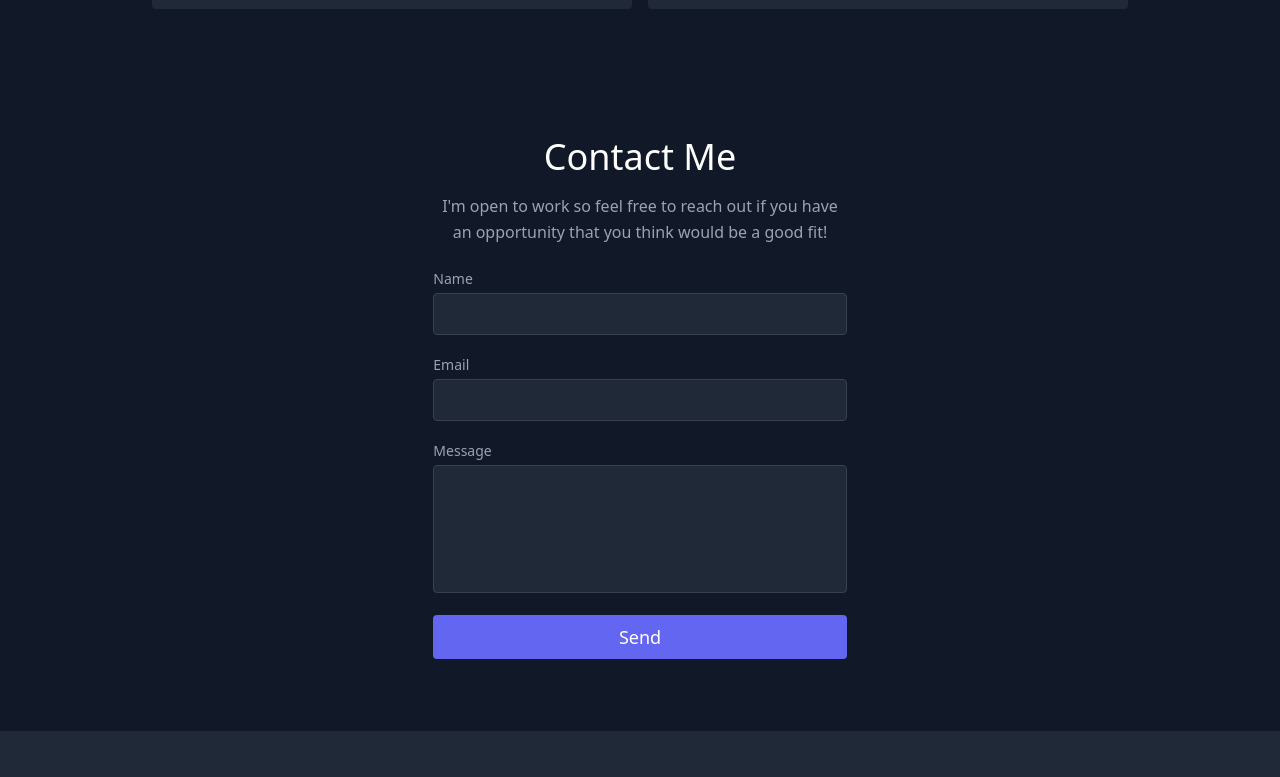
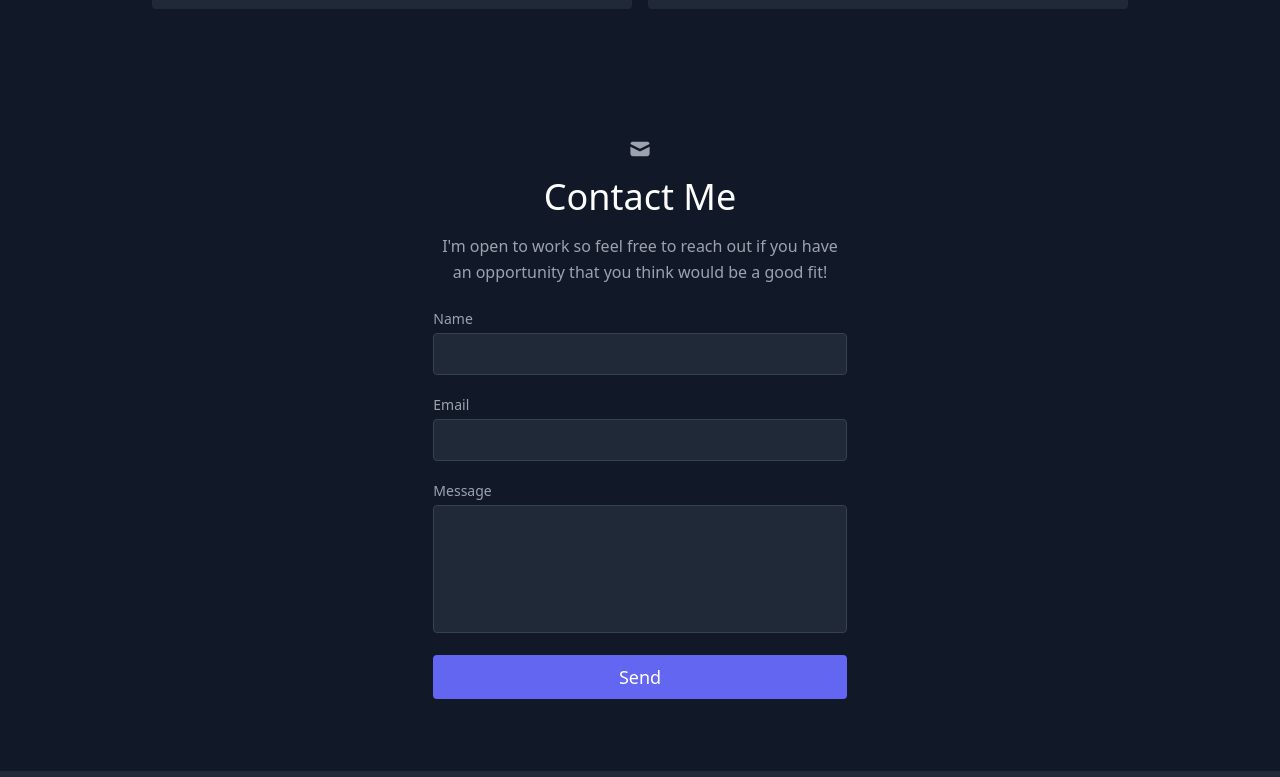
Before and after one commit to zoranbajic/portfolio-site, a React app: page / in a window 1280 px wide. Shown: the part 1938-2715 px from the top of the page. Built offline with nearby package versions, Linux system fonts and the light colour scheme.

Commit message:
style: add email validation to contact and style about and contact

```diff
--- a/client/components/About.js
+++ b/client/components/About.js
@@ -8,9 +8,10 @@
         <div className='lg:flex-grow md:w-1/2 lg:pr-24 md:pr-16 flex flex-col md:items-start md:text-left mb-16 md:mb-0 items-center text-center'>
           <h1 className='title-font sm:text-4xl text-3xl mb-4 font-medium text-white'>
             Hi, I'm Zoran
-            <br className='lg:inline-block' />
+          </h1>
+          <h3 className='text-2xl text-white mb-4'>
             I'm a fullstack developer who loves to build private, secure apps.
-          </h1>
+          </h3>
           <p className='mb-8 leading-relaxed'>
             As a privacy and security enthusiast/advocate for many years, I
             strongly believe that people should be in control of their data and
--- a/client/components/Contact.js
+++ b/client/components/Contact.js
@@ -31,6 +31,7 @@
         email: '',
         message: '',
       });
+      alert('Your message was successfully sent!');
     } catch (error) {
       console.log(error);
     }
@@ -45,6 +46,15 @@
           target='_blank'
           onSubmit={Submit}
         >
+          <svg
+            xmlns='http://www.w3.org/2000/svg'
+            className='h-6 w-10 mb-4 inline-block self-center'
+            viewBox='0 0 20 20'
+            fill='currentColor'
+          >
+            <path d='M2.003 5.884L10 9.882l7.997-3.998A2 2 0 0016 4H4a2 2 0 00-1.997 1.884z' />
+            <path d='M18 8.118l-8 4-8-4V14a2 2 0 002 2h12a2 2 0 002-2V8.118z' />
+          </svg>
           <h2 className='text-white sm:text-4xl text-3xl mb-4 font-medium title-font self-center'>
             Contact Me
           </h2>
@@ -70,7 +80,7 @@
               Email
             </label>
             <input
-              type='text'
+              type='email'
               id='email'
               name='email'
               value={messageInfo.email}
```
